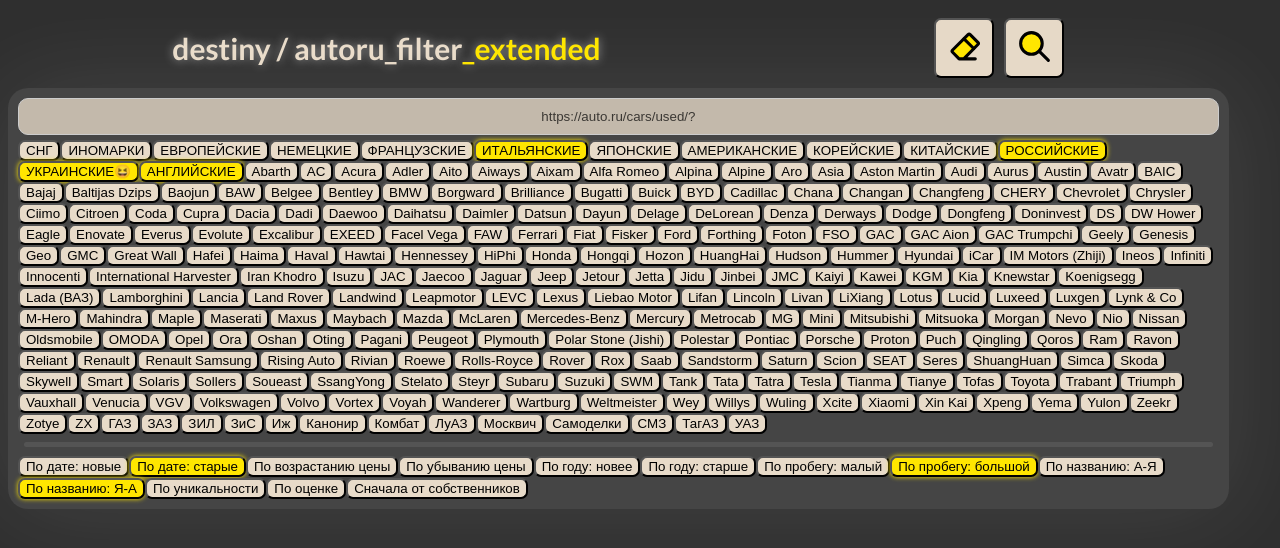
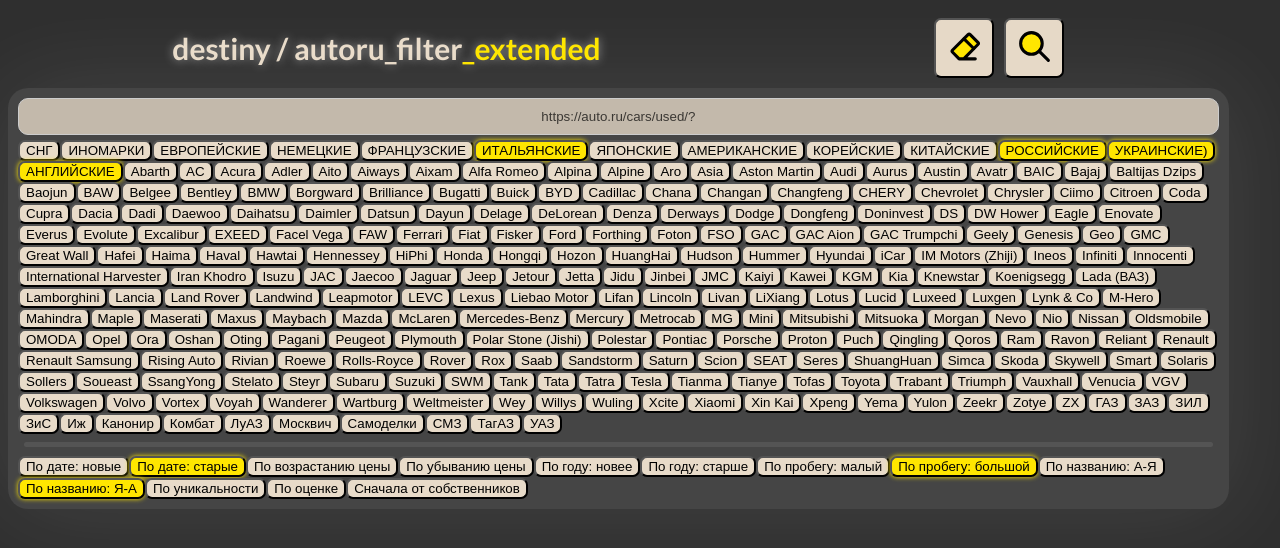
Before and after one commit to destiny503/autoru-filter-extended-react, a React (Vite) app: page / in a window 1280 px wide. Shown: the top 548 px of the page. Built offline with nearby package versions, Linux system fonts and the light colour scheme.

Commit message:
refactor: minor adjustments

```diff
--- a/src/app/App.tsx
+++ b/src/app/App.tsx
@@ -1,5 +1,7 @@
 import React from "react";
 import MainPage from "../pages/MainPage";
+
+import "./App.module.css"
 
 const App: React.FC = () => {
   return <MainPage />;
--- a/src/entities/brands.ts
+++ b/src/entities/brands.ts
@@ -10,7 +10,7 @@
     { name: "КОРЕЙСКИЕ", brand: "VENDOR9" },
     { name: "КИТАЙСКИЕ", brand: "VENDOR10" },
     { name: "РОССИЙСКИЕ", brand: "VENDOR11", special: true },
-    { name: "УКРАИНСКИЕ😆", brand: "VENDOR12", special: true },
+    { name: "УКРАИНСКИЕ)", brand: "VENDOR12", special: true },
     // { name: "ПУСТОЙ", brand: "VENDOR13", special: true },
     { name: "АНГЛИЙСКИЕ", brand: "VENDOR14", special: true },
     { name: "Abarth", brand: "ABARTH" },
--- a/src/main.tsx
+++ b/src/main.tsx
@@ -1,8 +1,6 @@
 import { StrictMode } from 'react'
 import { createRoot } from 'react-dom/client'
 import App from './app/App'
-
-import './index.css'
 
 createRoot(document.getElementById('root')!).render(
   <StrictMode>
```
Also changed, not shown: src/app/App.module.css (renamed from src/index.css).
